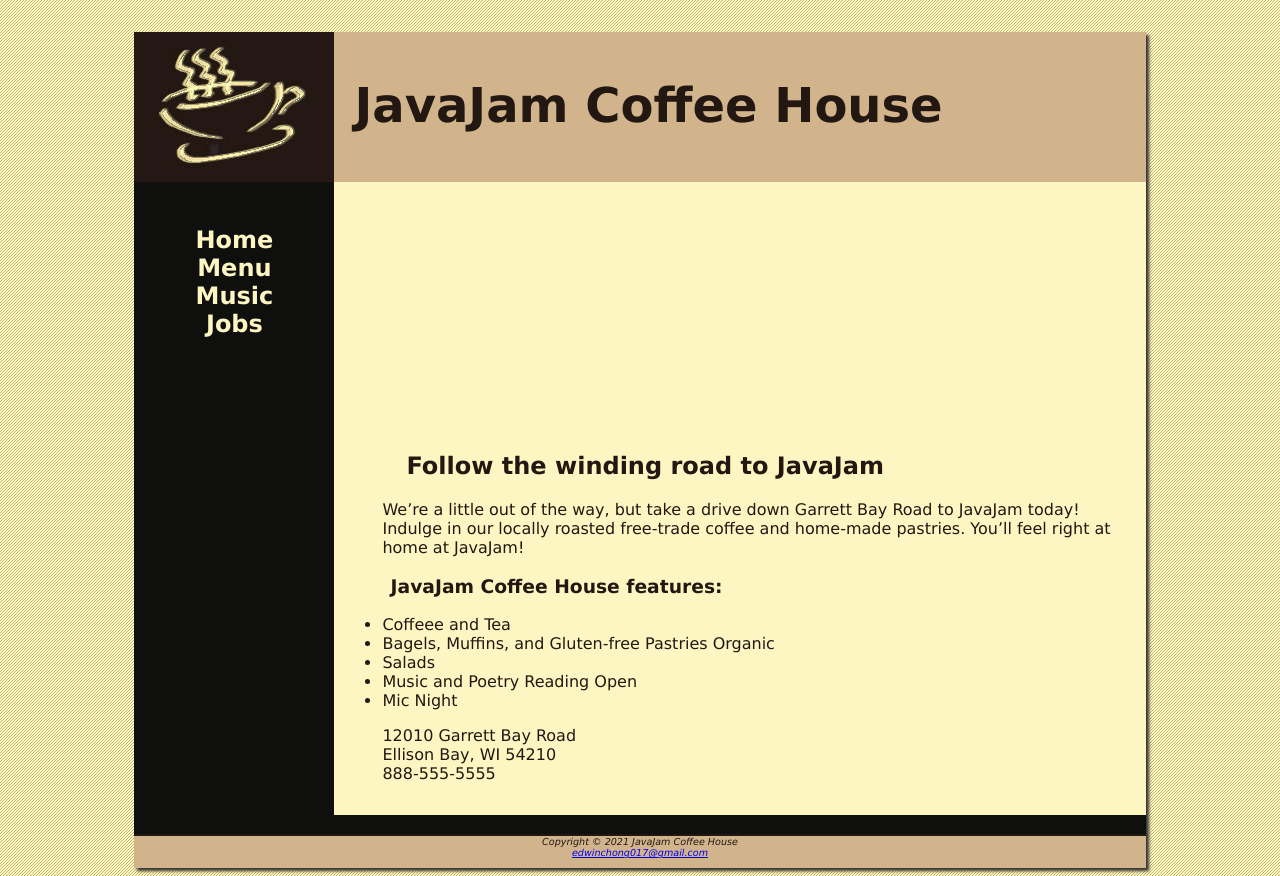
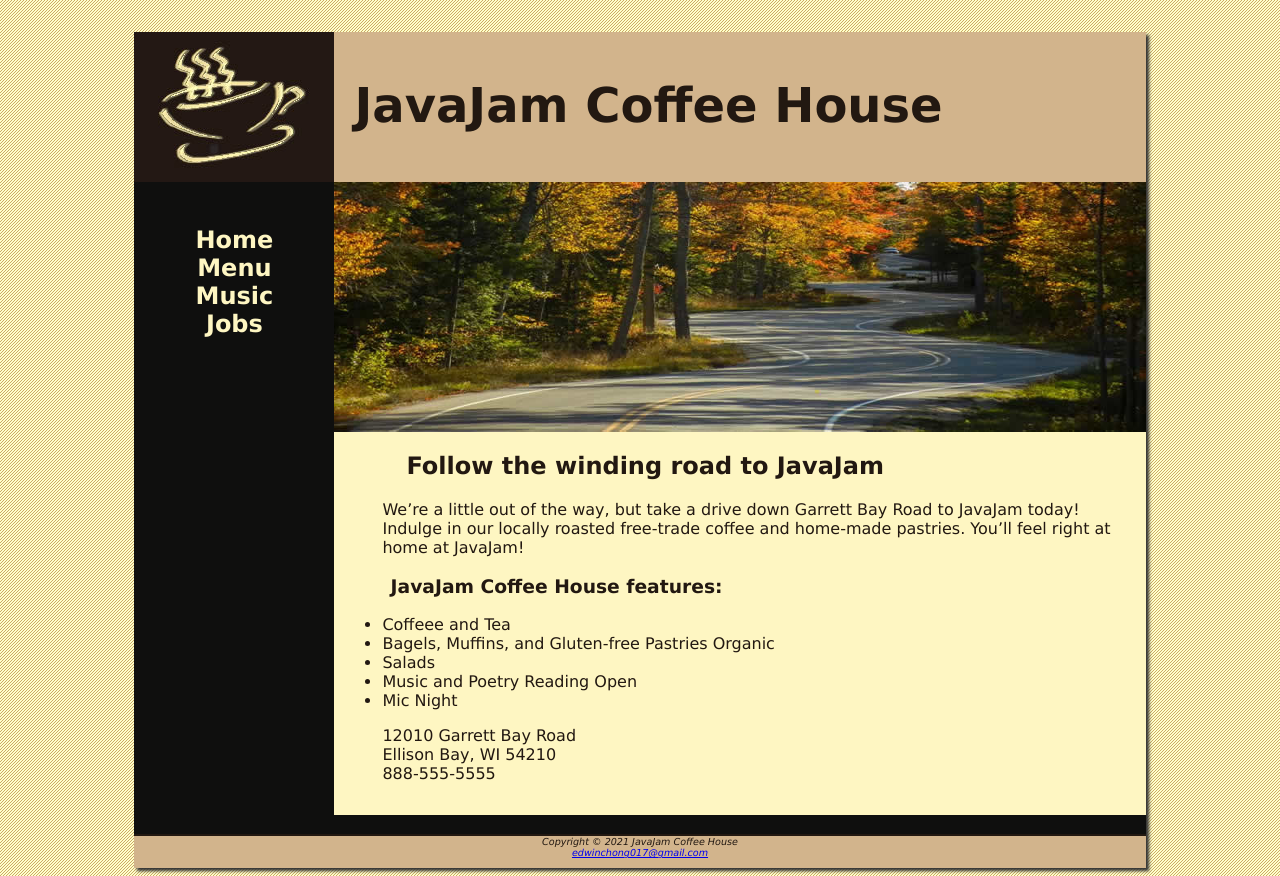
Before and after one commit to edwin129129/ECHY, a plain HTML site: page index.html in a window 1280 px wide. Drawn offline with Linux system fonts and the light colour scheme; files whose address does not match are found by name.

Commit message:
Update JavaJam.css

```diff
--- a/JavaJam.css
+++ b/JavaJam.css
@@ -8,7 +8,7 @@ header, nav, main,footer{
 }
 
 #heroroad{
-    background-image: url('Image/heroroad.jpg');
+    background-image: url('heroroad.jpg');
     background-size: 100% 100%;
     height: 250px;
 }
```
